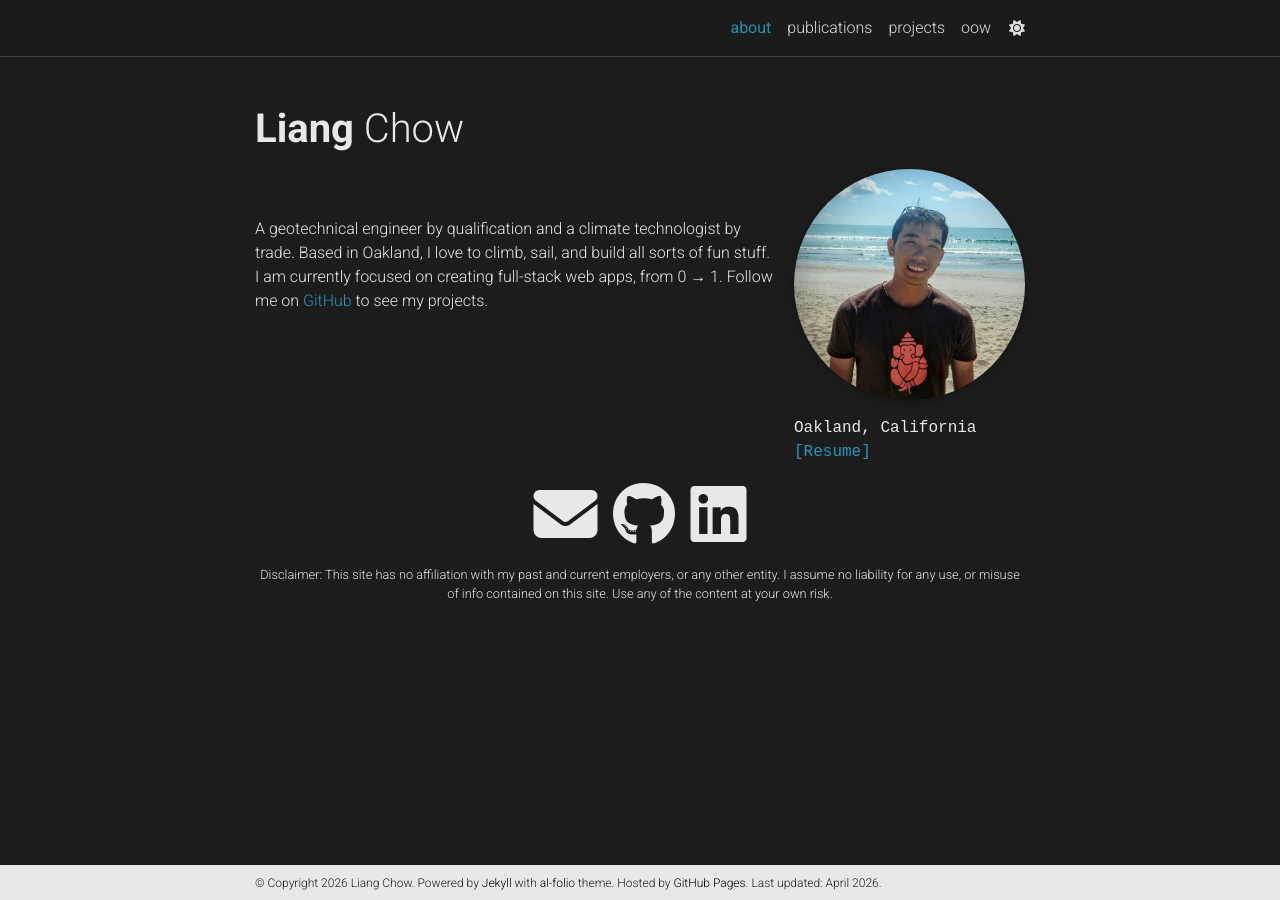
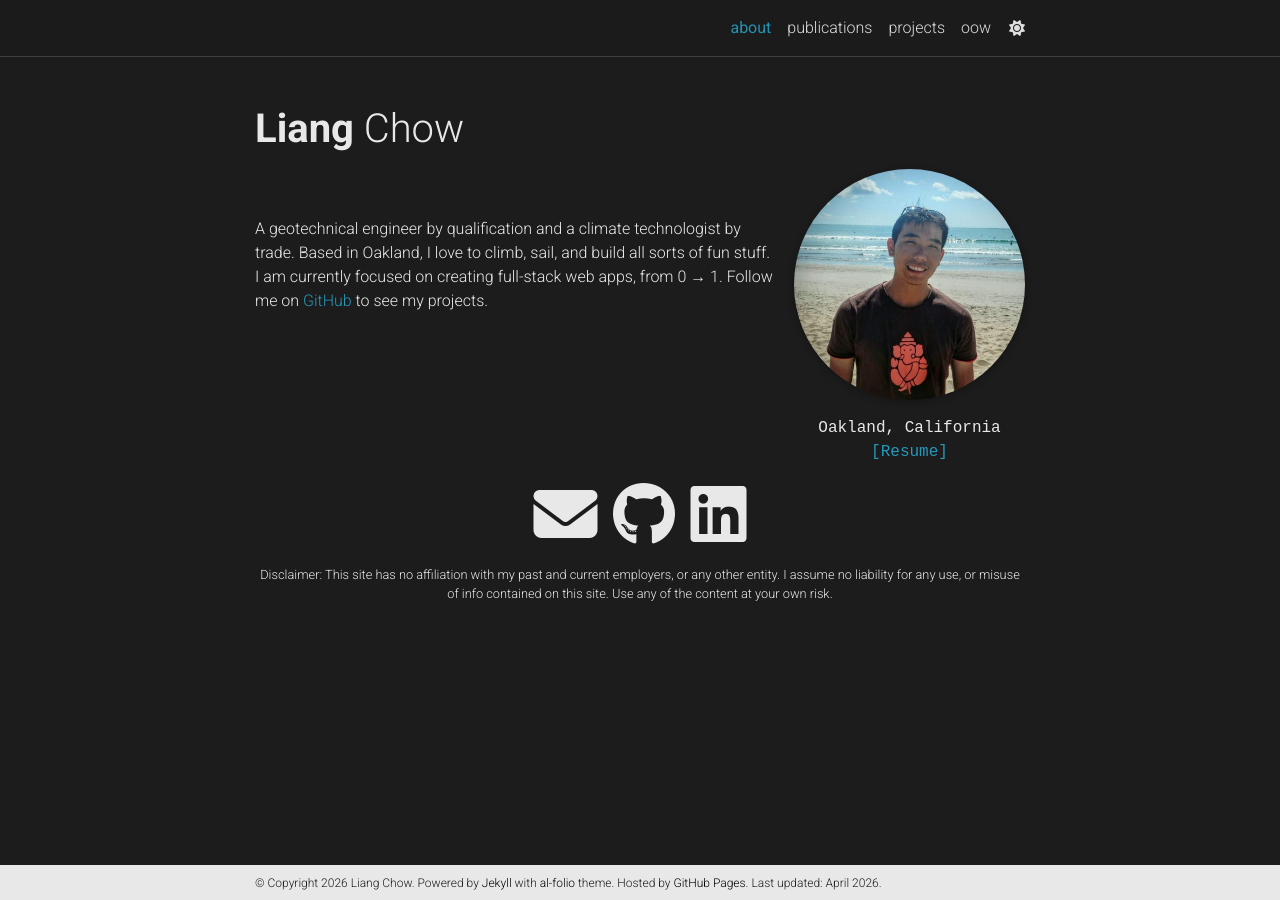
Before and after one commit to liangchow/liangchow.github.io, a Jekyll site: the page built from _pages/about.md, in a window 1280 px wide. Built offline with Jekyll 4.4.1, drawn with Linux system fonts in a browser that asks for light colours; comment, search, counter and statistics services are not loaded; a style sheet for code colours, icons or effects is not loaded.

Commit message:
Restyle address on about.md
Fix address to text-align: center

```diff
--- a/_pages/about.md
+++ b/_pages/about.md
@@ -9,8 +9,7 @@ profile:
   align: right
   image: profile/lchow.jpg
   image_circular: true # crops the image to make it circular
-  address: >
-    <p>Oakland, California <br><a href="https://liangchow.github.io/assets/pdf/Resume_lchow.pdf">[Resume]</a></p>
+  address: <p>Oakland, California <a href="https://liangchow.github.io/assets/pdf/Resume_lchow.pdf">[Resume]</a></p>
 
 news: false  # includes a list of news items
 latest_posts: false  # includes a list of the newest posts
--- a/_sass/_base.scss
+++ b/_sass/_base.scss
@@ -97,6 +97,7 @@ blockquote {
     margin-bottom: 5px;
     margin-top: 5px;
     font-family: monospace;
+    text-align: center;
 
     p {
       display: inline-block;
```
